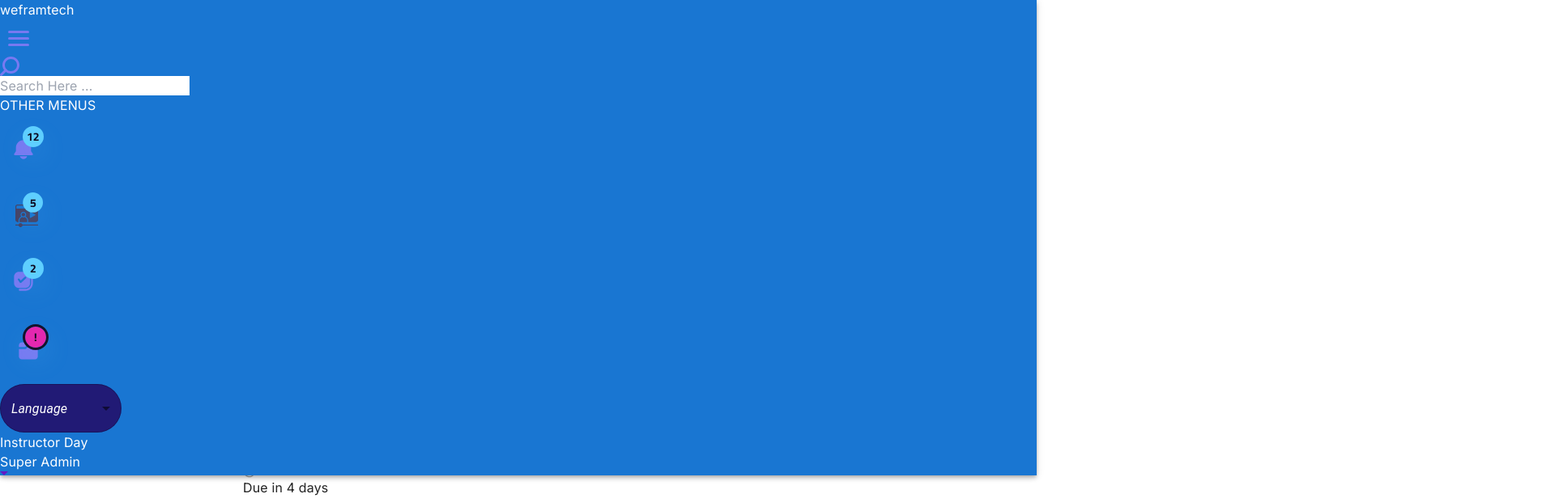
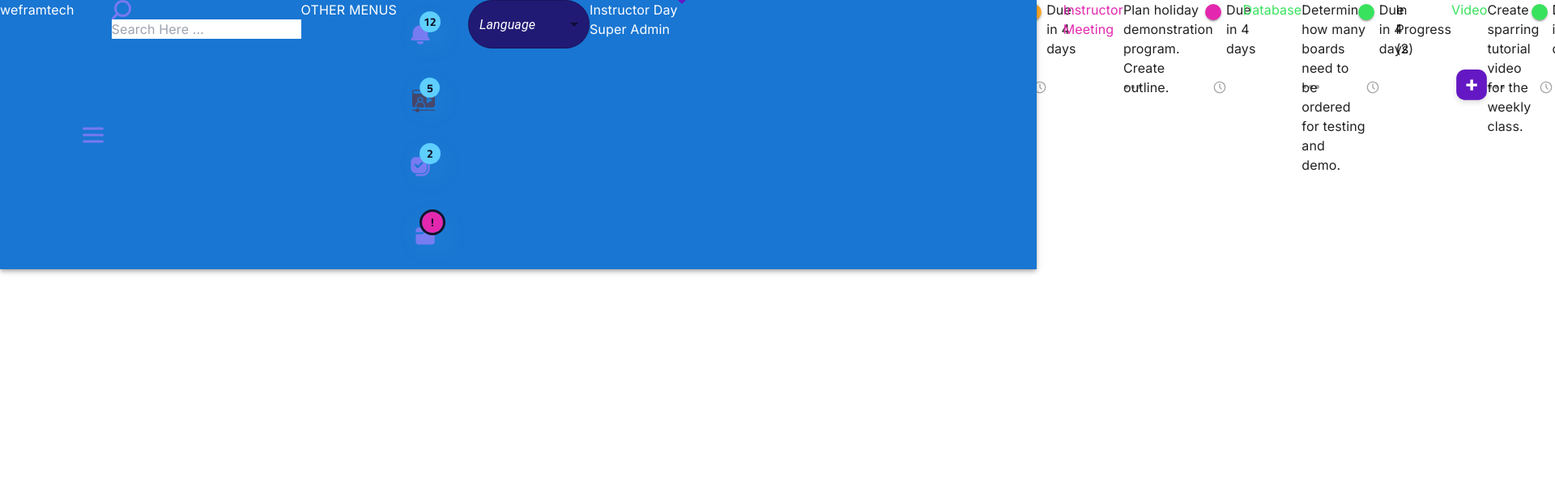
Before and after one commit to anshu0008/intership_k_assignment, a Next.js app: page / in a window 1280 px wide. Shown: the top 616 px of the page at 81% size, 1920 px wide, since content can reach past the window. Built offline with nearby package versions, Linux system fonts and the light colour scheme.

Commit message:
seond change

```diff
--- a/app/globals.css
+++ b/app/globals.css
@@ -1,6 +1,6 @@
 @tailwind base;
-@import "tailwindcss/components";
-@import "tailwindcss/utilities";
+@tailwind components;
+@tailwind utilities;
 
 body {
   background: #0D0B21;
```
